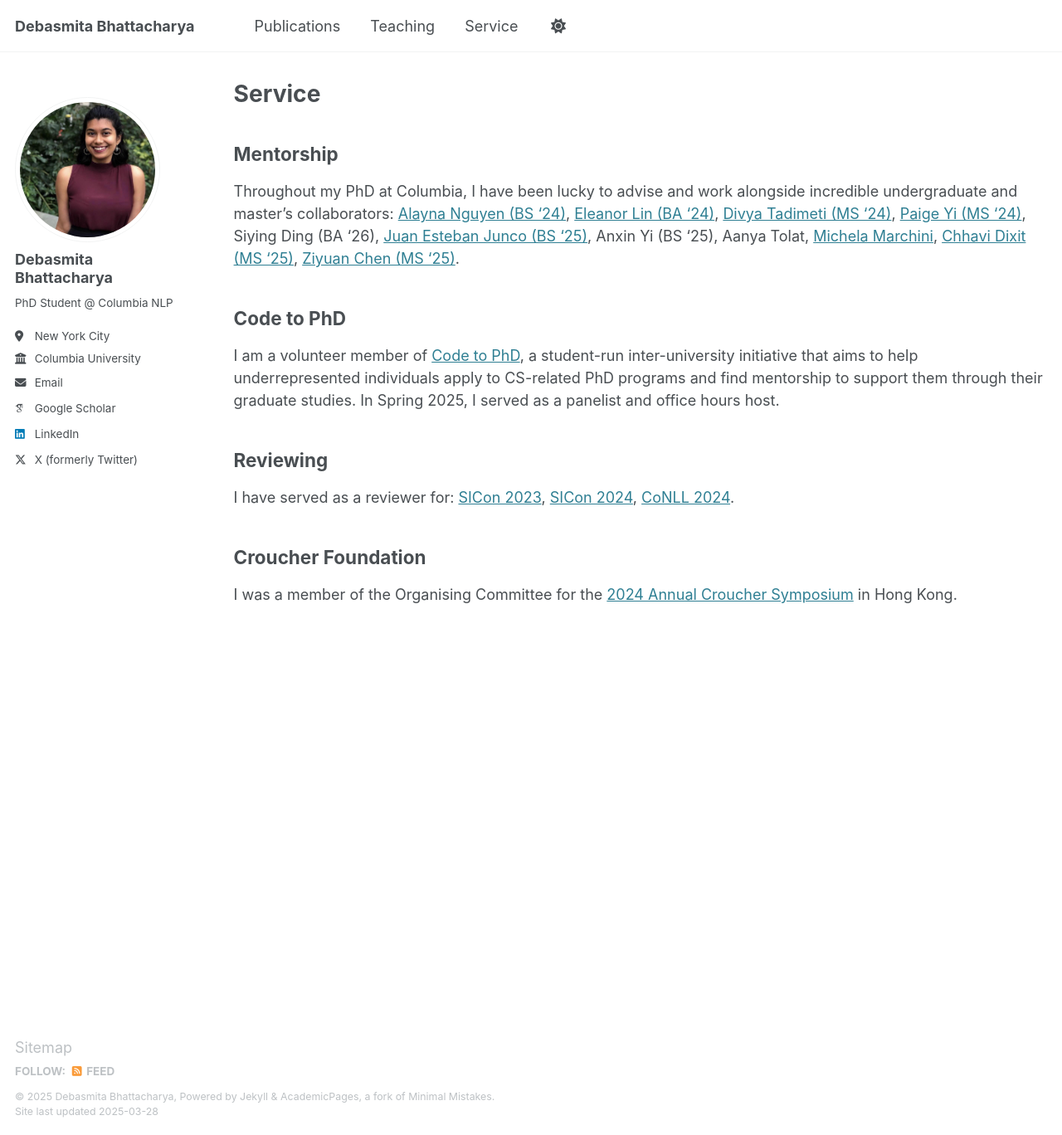
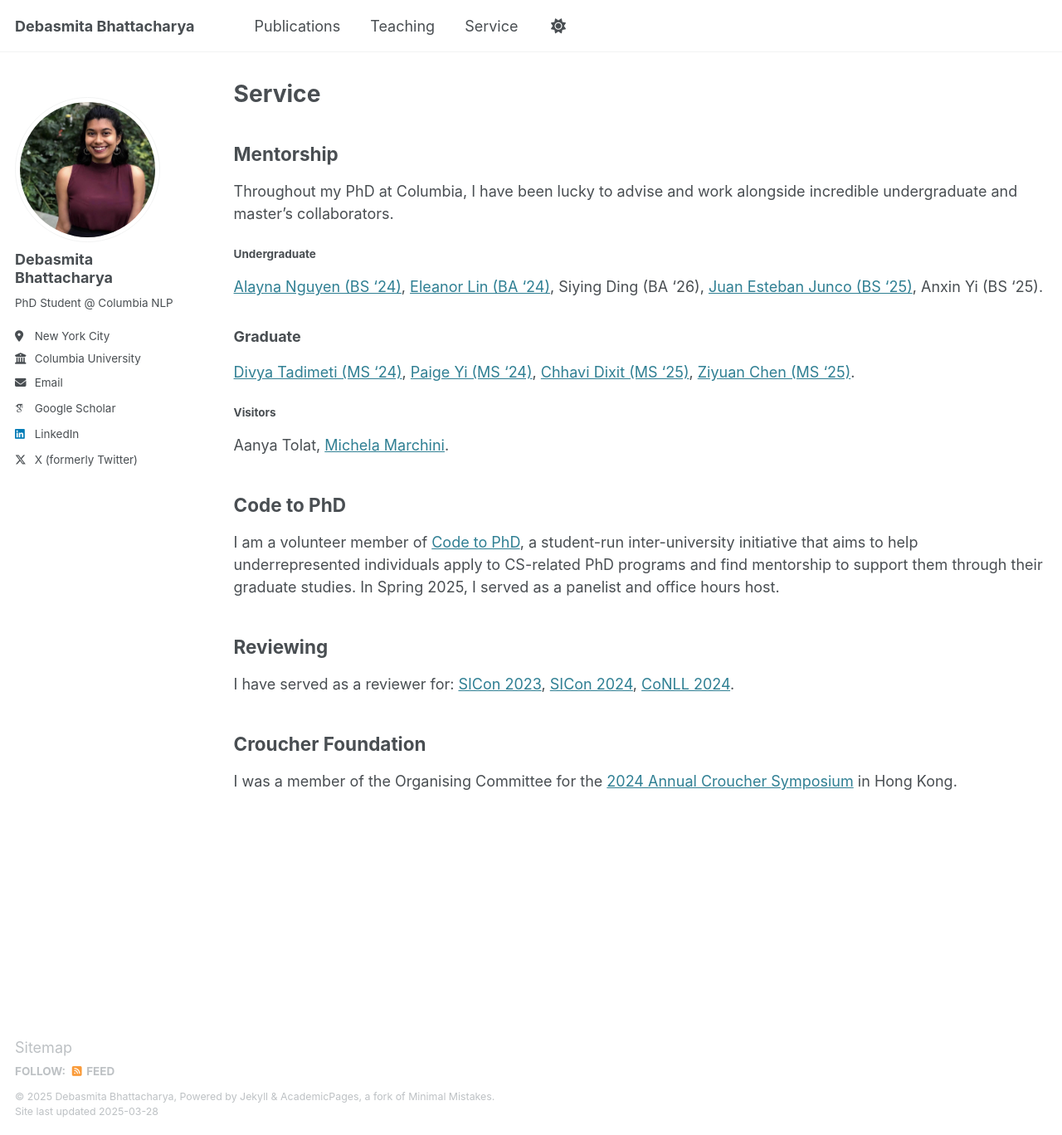
Before and after one commit to debasmita-b/debasmita-b.github.io, a Jekyll site: the page built from _pages/service.md, in a window 1280 px wide and 1368 px high. Shown: the whole window at 83% size. Built offline with Jekyll 4.4.1, drawn with Linux system fonts in a browser that asks for light colours; some web fonts are replaced.

Commit message:
splitting mentorship

```diff
--- a/_pages/service.md
+++ b/_pages/service.md
@@ -7,7 +7,16 @@ author_profile: true
 
 ## Mentorship
 
-Throughout my PhD at Columbia, I have been lucky to advise and work alongside incredible undergraduate and master's collaborators: [Alayna Nguyen (BS '24)](https://www.linkedin.com/in/alayna-nguyen/), [Eleanor Lin (BA '24)](https://emlinking.github.io/), [Divya Tadimeti (MS '24)](https://divyatadimeti.github.io/), [Paige Yi (MS '24)](https://www.linkedin.com/in/paige-y-23ab45127/?trk=public_profile_browsemap), Siying Ding (BA '26), [Juan Esteban Junco (BS '25)](https://www.linkedin.com/in/juan-junco/), Anxin Yi (BS '25), Aanya Tolat, [Michela Marchini](https://www.linkedin.com/in/michelamarchini/), [Chhavi Dixit (MS '25)](https://www.linkedin.com/in/chhavi-dixit/), [Ziyuan Chen (MS '25)](https://allenheartcore.github.io/).
+Throughout my PhD at Columbia, I have been lucky to advise and work alongside incredible undergraduate and master's collaborators.
+
+#### Undergraduate
+[Alayna Nguyen (BS '24)](https://www.linkedin.com/in/alayna-nguyen/), [Eleanor Lin (BA '24)](https://emlinking.github.io/), Siying Ding (BA '26), [Juan Esteban Junco (BS '25)](https://www.linkedin.com/in/juan-junco/), Anxin Yi (BS '25).
+
+### Graduate
+[Divya Tadimeti (MS '24)](https://divyatadimeti.github.io/), [Paige Yi (MS '24)](https://www.linkedin.com/in/paige-y-23ab45127/?trk=public_profile_browsemap), [Chhavi Dixit (MS '25)](https://www.linkedin.com/in/chhavi-dixit/), [Ziyuan Chen (MS '25)](https://allenheartcore.github.io/).
+
+#### Visitors
+Aanya Tolat, [Michela Marchini](https://www.linkedin.com/in/michelamarchini/).
 
 ## Code to PhD
 
```
